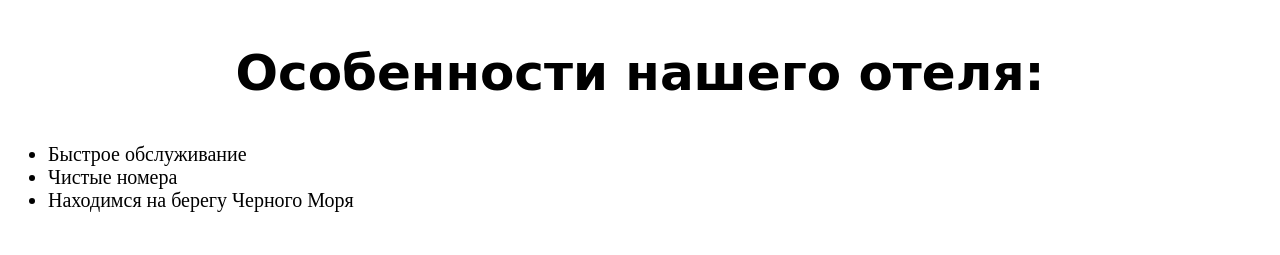
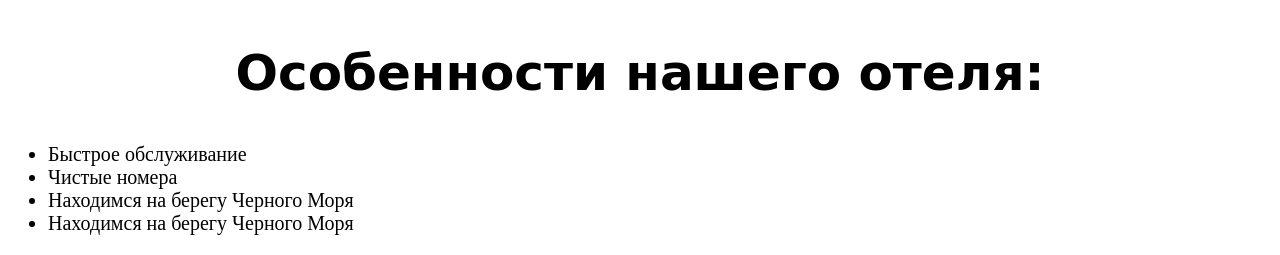
Before and after one commit to Yaroslav9502/pilis, a plain HTML site: page index.html in a window 1280 px wide. Shown: the part 935-1190 px from the top of the page. Before the commit the page ends 1167 px from the top, so only its background shows below. Drawn offline with Linux system fonts and the light colour scheme.

Commit message:
Update index.html

```diff
--- a/index.html
+++ b/index.html
@@ -16,10 +16,10 @@
             <li>Быстрое обслуживание</li>
             <li>Чистые номера</li>
             <li>Находимся на берегу Черного Моря</li>
+            <li>Находимся на берегу Черного Моря</li>
         </ul>
     </div>
     </div>
-
 
 <div class="btn">
 
```
